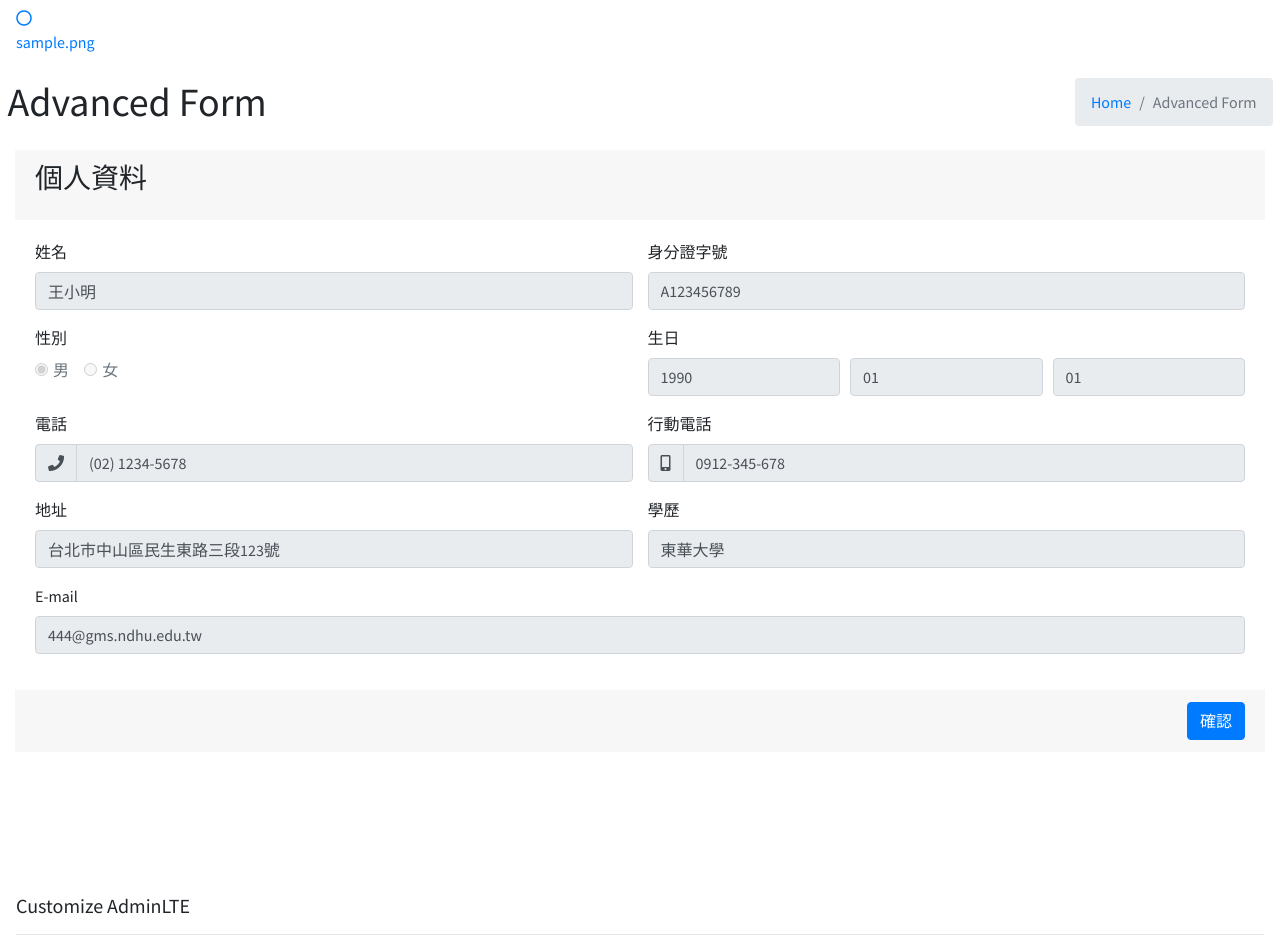
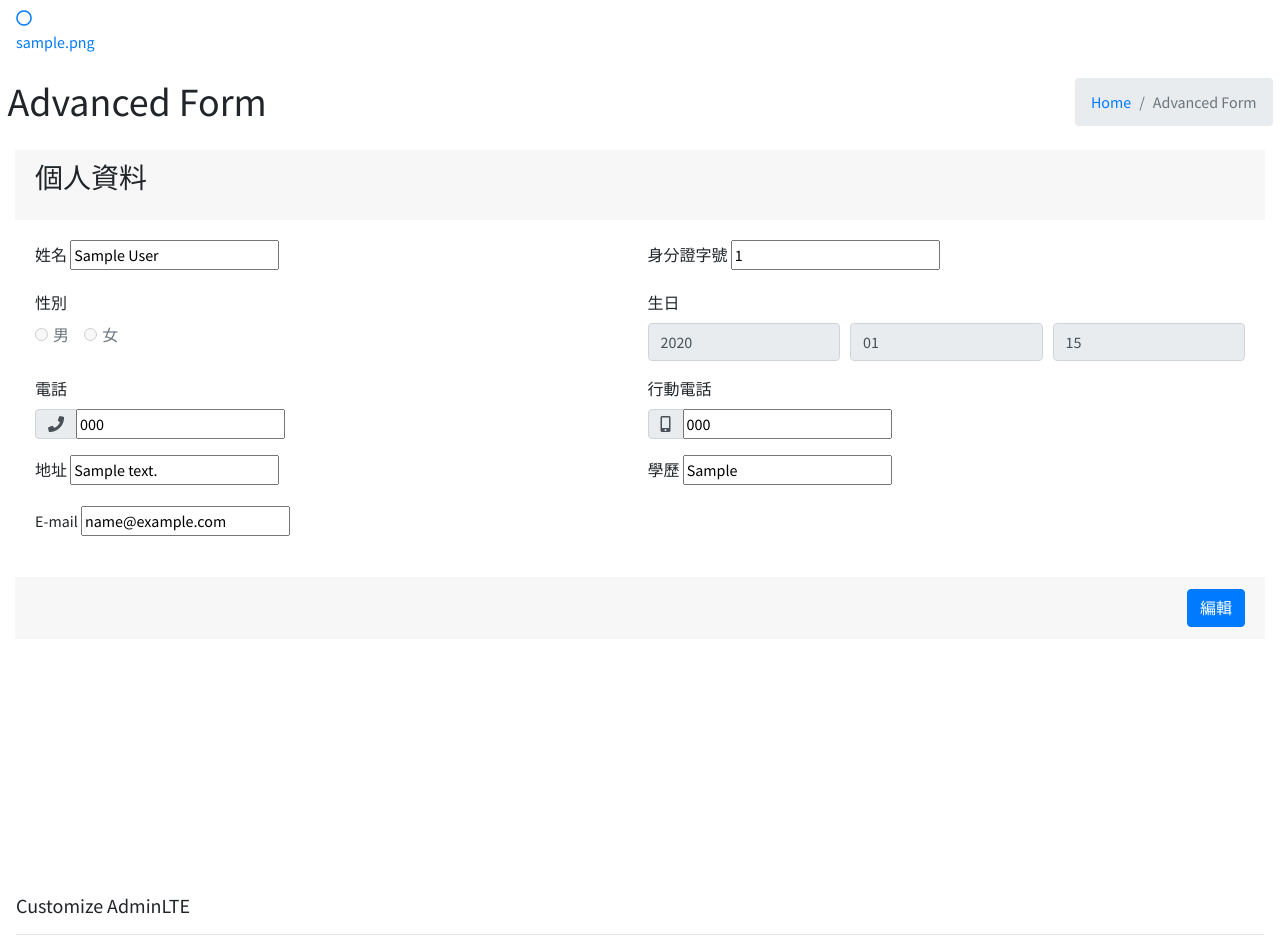
Before and after one commit to canvex/NDHU-GenAI, a Flask app: page /profile in a window 1280 px wide. Shown: the part 556-1495 px from the top of the page. Run offline with Flask 3, Linux system fonts and the light colour scheme; a user stored in the database is signed in; tables that the repository leaves empty hold one stand-in row (values such as "Sample post"); style sheets or scripts are compiled from the project's sources; some libraries are stand-ins or nearby versions.

Commit message:
讓profile與profile_兩個頁面兩個頁面都有連接到資料庫且功能完善

```diff
--- a/apps/home/routes.py
+++ b/apps/home/routes.py
@@ -9,8 +9,7 @@ from flask import render_template, request, redirect, url_for, jsonify, current_
 
 from werkzeug.utils import secure_filename
 from apps import db
-from apps.authentication.models import Files, Profile, OCRData
-
+from apps.authentication.models import Files, Profile, OCRData, UsersProfile
 
 from flask import flash  # 如果還沒有導入
 from flask_login import login_required, current_user
@@ -36,23 +35,70 @@ def index():
 def doc_auto_select():
     return render_template('home/doc_auto_select.html')
 
-@blueprint.route('/profile')
+@blueprint.route('/profile', methods=['GET', 'POST'])
 @login_required
 def profile():
     if request.method == 'POST':
         some_input = request.form.get('some_input')
-        return redirect(url_for('home/blueprint.profile_edit'))
+        return redirect(url_for("home_blueprint.profile_edit"))
 
-    return render_template('home/profile.html')
+    # 查詢使用者的資料
+    user_profile = UsersProfile.query.filter_by(user_id=current_user.id).first()
 
-@blueprint.route('/profile_edit')
+    # 如果資料不存在，可以選擇回傳空字典或處理未找到的情況
+    if not user_profile:
+        user_profile = {}
+
+    # 解析生日 (假設是 'YYYY-MM-DD' 格式)
+    if user_profile.birth_date:
+        birth_year, birth_month, birth_day = user_profile.birth_date.split('-')
+    else:
+        birth_year, birth_month, birth_day = '', '', ''
+
+    return render_template('home/profile.html', user_profile=user_profile,
+                           birth_year=birth_year, birth_month=birth_month, birth_day=birth_day)
+
+
+
+@blueprint.route('/profile_edit', methods=['GET', 'POST'])
 @login_required
 def profile_edit():
-    if request.method == 'POST':
-        some_input = request.form.get('some_input')
-        return redirect(url_for('home/blueprint.profile'))
+    user_id = current_user.id
+    profile = db.session.query(UsersProfile).filter_by(user_id=user_id).first()
 
-    return render_template('home/profile_edit.html')
+    if request.method == "POST":
+        # 表單資料
+        name = request.form.get("name")
+        national_id = request.form.get("national_id")
+        gender = request.form.get("gender")  # value 應該是 "男" 或 "女"
+        birth_year = request.form.get("birth_year")
+        birth_month = request.form.get("birth_month")
+        birth_day = request.form.get("birth_day")
+        birth_date = f"{birth_year}-{birth_month.zfill(2)}-{birth_day.zfill(2)}" if all([birth_year, birth_month, birth_day]) else None
+        phone = request.form.get("phone")
+        mobile = request.form.get("mobile")
+        address = request.form.get("address")
+        education = request.form.get("education")
+        email = request.form.get("email")
+
+        if not profile:
+            profile = UsersProfile(user_id=user_id)
+
+        # 更新資料
+        profile.name = name
+        profile.national_id = national_id
+        profile.gender = gender
+        profile.birth_date = birth_date
+        profile.phone = phone
+        profile.mobile = mobile
+        profile.address = address
+        profile.education = education
+        profile.email = email
+        db.session.add(profile)
+        db.session.commit()
+        return redirect(url_for("home_blueprint.profile"))
+
+    return render_template("home/profile_edit.html", profile=profile)
 
 
 
--- a/apps/templates/home/profile.html
+++ b/apps/templates/home/profile.html
@@ -278,12 +278,12 @@
               <div class="row">
                 <div class="form-group col-sm-6">
                   <label for="exampleInputEmail1">姓名</label>
-                  <input type="text" class="form-control" id="exampleInputEmail1" value="王小明" readonly>
+                  <input type="text" id="name" value="{{ user_profile.name if user_profile.name else '' }}" readonly>
                 </div>
 
                 <div class="form-group col-sm-6">
                   <label for="exampleInputEmail2">身分證字號</label>
-                  <input type="text" class="form-control" id="exampleInputEmail2" value="A123456789" readonly>
+                  <input type="text" id="national_id" value="{{ user_profile.national_id if user_profile.national_id else '' }}" readonly>
                 </div>
               </div>
 
@@ -293,13 +293,13 @@
                 <div class="form-group col-sm-6">
                   <label>性別</label><br>
                   <div class="form-check form-check-inline">
-                    <input type="radio" class="form-check-input" id="gender_male" name="gender" value="male" checked
-                      disabled>
-                    <label class="form-check-label" for="gender_male">男</label>
+                    <input type="radio" class="form-check-input" id="gender_male" name="gender" value="男"
+                    {% if user_profile.gender == '男' %}checked{% endif %} disabled>
+                  <label class="form-check-label" for="gender_male">男</label>
                   </div>
                   <div class="form-check form-check-inline">
-                    <input type="radio" class="form-check-input" id="gender_female" name="gender" value="female"
-                      disabled>
+                    <input type="radio" class="form-check-input" id="gender_female" name="gender" value="女"
+                    {% if user_profile.gender == '女' %}checked{% endif %} disabled>
                     <label class="form-check-label" for="gender_female">女</label>
                   </div>
                 </div>
@@ -308,13 +308,13 @@
                   <label>生日</label>
                   <div class="form-row">
                     <div class="col">
-                      <input type="text" class="form-control" name="birth_year" value="1990" readonly placeholder="年">
+                      <input type="text" class="form-control" name="birth_year" value="{{ birth_year if birth_year else '' }}" readonly placeholder="年">
                     </div>
                     <div class="col">
-                      <input type="text" class="form-control" name="birth_month" value="01" readonly placeholder="月">
+                      <input type="text" class="form-control" name="birth_month" value="{{ birth_month if birth_month else '' }}" readonly placeholder="月">
                     </div>
                     <div class="col">
-                      <input type="text" class="form-control" name="birth_day" value="01" readonly placeholder="日">
+                      <input type="text" class="form-control" name="birth_day" value="{{ birth_day if birth_day else '' }}" readonly placeholder="日">
                     </div>
                   </div>
                 </div>
@@ -330,7 +330,7 @@
                     <div class="input-group-prepend">
                       <span class="input-group-text"><i class="fas fa-phone"></i></span>
                     </div>
-                    <input type="text" class="form-control" name="phone" value="(02) 1234-5678" readonly>
+                    <input type="text" id="phone" value="{{ user_profile.phone if user_profile.phone else '' }}" readonly>
                   </div>
                 </div>
 
@@ -340,7 +340,7 @@
                     <div class="input-group-prepend">
                       <span class="input-group-text"><i class="fas fa-mobile-alt"></i></span>
                     </div>
-                    <input type="text" class="form-control" name="mobile" value="0912-345-678" readonly>
+                    <input type="text" id="mobile" value="{{ user_profile.mobile if user_profile.mobile else '' }}" readonly>
                   </div>
                 </div>
               </div>
@@ -348,19 +348,19 @@
               <div class="row">
                 <div class="form-group col-sm-6">
                   <label>地址</label>
-                  <input type="text" class="form-control" name="address" value="台北市中山區民生東路三段123號" readonly>
+                  <input type="text" id="address" value="{{ user_profile.address if user_profile.address else '' }}" readonly>
                 </div>
 
                 <div class="form-group col-sm-6">
                   <label>學歷</label>
-                  <input type="text" class="form-control" name="education" value="東華大學" readonly>
+                  <input type="text" id="education" value="{{ user_profile.education if user_profile.education else '' }}" readonly>
                 </div>
               </div>
 
               <div class="row">
                 <div class="form-group col-sm-12">
                   <label>E-mail</label>
-                  <input type="email" class="form-control" name="email" value="444@gms.ndhu.edu.tw" readonly>
+                  <input type="text" id="email" value="{{ user_profile.email if user_profile.email else '' }}" readonly>
                 </div>
               </div>
 
@@ -372,7 +372,7 @@
 
             <div class="card-footer">
               <a href="{{ url_for('home_blueprint.profile_edit') }}" class="btn btn-primary float-sm-right">
-                確認
+                編輯
               </a>
             </div>
 
```
Also changed, not shown: apps/authentication/models.py (+43 -0 lines), apps/templates/home/profile_edit.html (+15 -17 lines).
